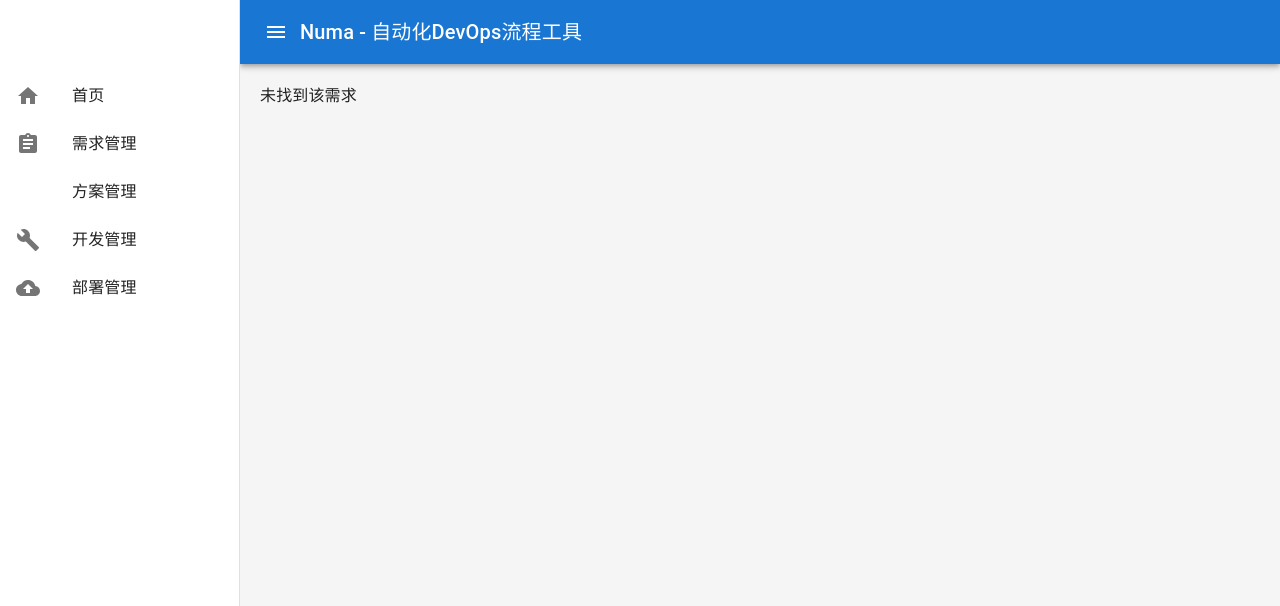
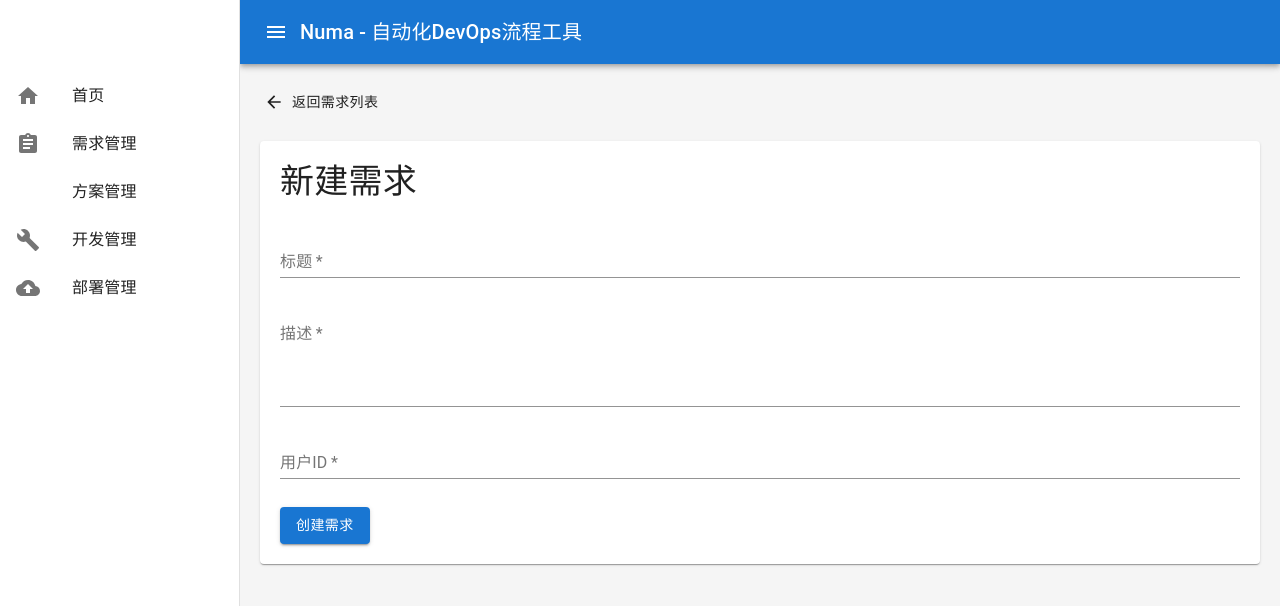
Before and after one commit to miromi/numa, a React (Create React App) app in the folder numa_web/: page /requirements/new in a window 1280 px wide. Shown: the top 606 px of the page. Built offline with nearby package versions, Linux system fonts and the light colour scheme; no server answers; some icons are missing.

Commit message:
fix: 修复需求管理页面，添加新建需求表单页面

```diff
--- a/numa_web/src/App.js
+++ b/numa_web/src/App.js
@@ -6,6 +6,7 @@
 // 页面组件
 import HomePage from './pages/HomePage';
 import RequirementsPage from './pages/RequirementsPage';
+import NewRequirementPage from './pages/NewRequirementPage';
 import RequirementDetailPage from './pages/RequirementDetailPage';
 import SolutionsPage from './pages/SolutionsPage';
 import SolutionDetailPage from './pages/SolutionDetailPage';
@@ -46,6 +47,7 @@
               <Routes>
                 <Route path="/" element={<HomePage />} />
                 <Route path="/requirements" element={<RequirementsPage />} />
+                <Route path="/requirements/new" element={<NewRequirementPage />} />
                 <Route path="/requirements/:id" element={<RequirementDetailPage />} />
                 <Route path="/solutions" element={<SolutionsPage />} />
                 <Route path="/solutions/:id" element={<SolutionDetailPage />} />
--- /dev/null
+++ b/numa_web/src/pages/NewRequirementPage.js
@@ -0,0 +1,104 @@
+import React, { useState } from 'react';
+import { useNavigate } from 'react-router-dom';
+import Typography from '@material-ui/core/Typography';
+import Paper from '@material-ui/core/Paper';
+import TextField from '@material-ui/core/TextField';
+import Button from '@material-ui/core/Button';
+import ArrowBackIcon from '@material-ui/icons/ArrowBack';
+import { createRequirement } from '../services/requirementService';
+
+const NewRequirementPage = () => {
+  const navigate = useNavigate();
+  const [formData, setFormData] = useState({
+    title: '',
+    description: '',
+    user_id: '',
+  });
+  const [loading, setLoading] = useState(false);
+
+  const handleChange = (e) => {
+    setFormData({
+      ...formData,
+      [e.target.name]: e.target.value,
+    });
+  };
+
+  const handleSubmit = async (e) => {
+    e.preventDefault();
+    setLoading(true);
+
+    try {
+      const response = await createRequirement(formData);
+      navigate(`/requirements/${response.data.id}`);
+    } catch (error) {
+      console.error('创建需求失败:', error);
+      setLoading(false);
+    }
+  };
+
+  return (
+    <div>
+      <Button
+        onClick={() => navigate('/requirements')}
+        startIcon={<ArrowBackIcon />}
+        style={{ marginBottom: 20 }}
+      >
+        返回需求列表
+      </Button>
+
+      <Paper style={{ padding: 20 }}>
+        <Typography variant="h4" gutterBottom>
+          新建需求
+        </Typography>
+
+        <form onSubmit={handleSubmit}>
+          <TextField
+            label="标题"
+            name="title"
+            value={formData.title}
+            onChange={handleChange}
+            fullWidth
+            margin="normal"
+            required
+          />
+
+          <TextField
+            label="描述"
+            name="description"
+            value={formData.description}
+            onChange={handleChange}
+            fullWidth
+            margin="normal"
+            multiline
+            rows={4}
+            required
+          />
+
+          <TextField
+            label="用户ID"
+            name="user_id"
+            value={formData.user_id}
+            onChange={handleChange}
+            fullWidth
+            margin="normal"
+            type="number"
+            required
+          />
+
+          <div style={{ marginTop: 20 }}>
+            <Button
+              variant="contained"
+              color="primary"
+              type="submit"
+              disabled={loading}
+            >
+              {loading ? '创建中...' : '创建需求'}
+            </Button>
+          </div>
+        </form>
+      </Paper>
+    </div>
+  );
+};
+
+export default NewRequirementPage;
```
